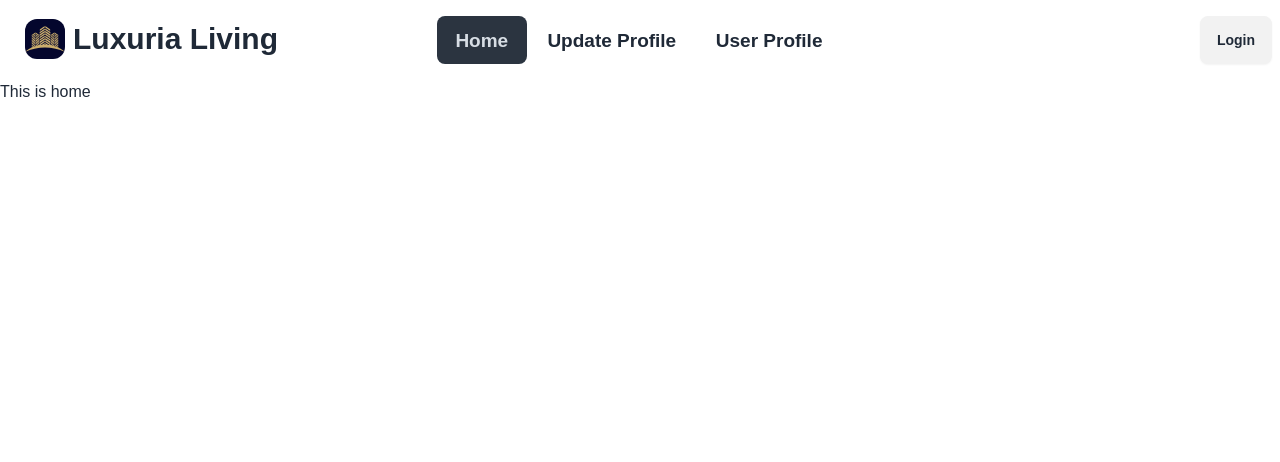
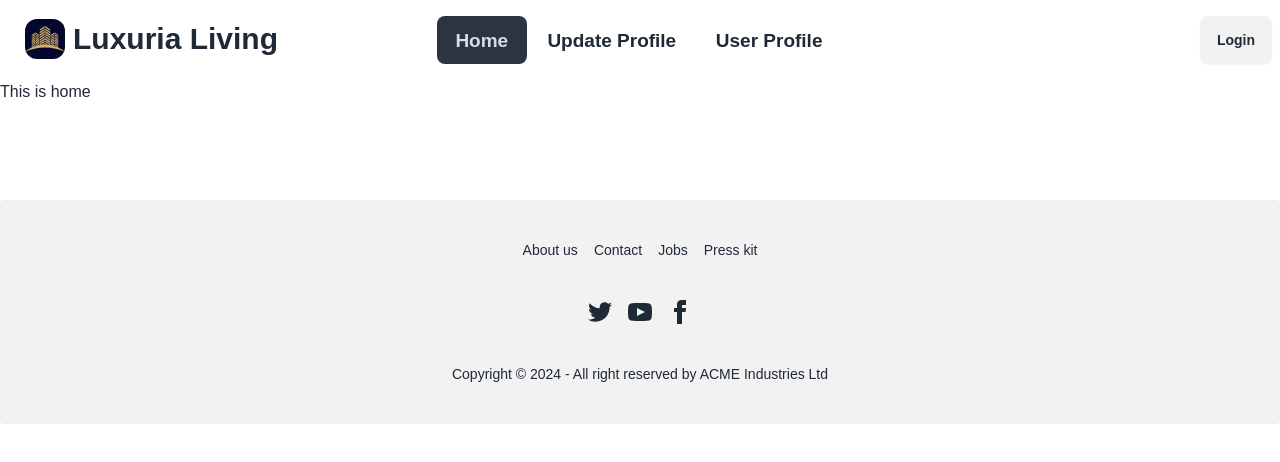
Before and after one commit to tisabbir/luxuria-living, a React (Vite) app: page / in a window 1280 px wide. Shown: the top 462 px of the page. Built offline with nearby package versions, Linux system fonts and the light colour scheme; a web font is replaced by a local one.

Commit message:
router setup done

```diff
--- a/src/components/LogIn.jsx
+++ b/src/components/LogIn.jsx
@@ -5,7 +5,7 @@
 const LogIn = () => {
     return (
         <div>
-            <Nav />
+
 
             <div className="w-full mx-auto mt-12 max-w-md p-4 rounded-md shadow sm:p-8 bg-[#C6AC8E] text-white">
 	<h2 className="mb-3 text-3xl font-semibold text-center">Login to your account</h2>
--- a/src/components/Register.jsx
+++ b/src/components/Register.jsx
@@ -5,7 +5,7 @@
 const Register = () => {
     return (
         <div>
-            <Nav />
+
             <div className="w-full mx-auto mt-12 max-w-md p-4 rounded-md shadow sm:p-8 bg-[#C6AC8E] text-white">
 
             <h2 className="mb-3 text-3xl font-semibold text-center">Register Account</h2>
--- /dev/null
+++ b/src/pages/Footer.jsx
@@ -0,0 +1,28 @@
+
+
+const Footer = () => {
+    return (
+        <div className="mt-24">
+            <footer className="footer footer-center p-10 bg-base-200 text-base-content rounded">
+  <nav className="grid grid-flow-col gap-4">
+    <a className="link link-hover">About us</a>
+    <a className="link link-hover">Contact</a>
+    <a className="link link-hover">Jobs</a>
+    <a className="link link-hover">Press kit</a>
+  </nav>
+  <nav>
+    <div className="grid grid-flow-col gap-4">
+      <a><svg xmlns="http://www.w3.org/2000/svg" width="24" height="24" viewBox="0 0 24 24" className="fill-current"><path d="M24 4.557c-.883.392-1.832.656-2.828.775 1.017-.609 1.798-1.574 2.165-2.724-.951.564-2.005.974-3.127 1.195-.897-.957-2.178-1.555-3.594-1.555-3.179 0-5.515 2.966-4.797 6.045-4.091-.205-7.719-2.165-10.148-5.144-1.29 2.213-.669 5.108 1.523 6.574-.806-.026-1.566-.247-2.229-.616-.054 2.281 1.581 4.415 3.949 4.89-.693.188-1.452.232-2.224.084.626 1.956 2.444 3.379 4.6 3.419-2.07 1.623-4.678 2.348-7.29 2.04 2.179 1.397 4.768 2.212 7.548 2.212 9.142 0 14.307-7.721 13.995-14.646.962-.695 1.797-1.562 2.457-2.549z"></path></svg></a>
+      <a><svg xmlns="http://www.w3.org/2000/svg" width="24" height="24" viewBox="0 0 24 24" className="fill-current"><path d="M19.615 3.184c-3.604-.246-11.631-.245-15.23 0-3.897.266-4.356 2.62-4.385 8.816.029 6.185.484 8.549 4.385 8.816 3.6.245 11.626.246 15.23 0 3.897-.266 4.356-2.62 4.385-8.816-.029-6.185-.484-8.549-4.385-8.816zm-10.615 12.816v-8l8 3.993-8 4.007z"></path></svg></a>
+      <a><svg xmlns="http://www.w3.org/2000/svg" width="24" height="24" viewBox="0 0 24 24" className="fill-current"><path d="M9 8h-3v4h3v12h5v-12h3.642l.358-4h-4v-1.667c0-.955.192-1.333 1.115-1.333h2.885v-5h-3.808c-3.596 0-5.192 1.583-5.192 4.615v3.385z"></path></svg></a>
+    </div>
+  </nav>
+  <aside>
+    <p>Copyright © 2024 - All right reserved by ACME Industries Ltd</p>
+  </aside>
+</footer>
+        </div>
+    );
+};
+
+export default Footer;
--- a/src/pages/Home.jsx
+++ b/src/pages/Home.jsx
@@ -1,10 +1,10 @@
-import Nav from "../components/Nav";
+
 
 
 const Home = () => {
     return (
         <div>
-            <Nav />
+
             <h1>This is home</h1>
         </div>
     );
--- /dev/null
+++ b/src/pages/MainLayout.jsx
@@ -0,0 +1,16 @@
+import { Outlet } from "react-router-dom";
+import Nav from "../components/Nav";
+import Footer from "./Footer";
+
+
+const MainLayout = () => {
+    return (
+        <div>
+            <Nav />
+            <Outlet />
+            <Footer />
+        </div>
+    );
+};
+
+export default MainLayout;
--- a/src/pages/UpdateProfile.jsx
+++ b/src/pages/UpdateProfile.jsx
@@ -1,10 +1,9 @@
-import Nav from "../components/Nav";
+
 
 
 const UpdateProfile = () => {
     return (
         <div>
-            <Nav />
           this is update profile
         </div>
     );
--- a/src/pages/UserProfile.jsx
+++ b/src/pages/UserProfile.jsx
@@ -1,10 +1,9 @@
-import Nav from "../components/Nav";
+
 
 
 const UserProfile = () => {
     return (
         <div>
-            <Nav />
             User Profile
         </div>
     );
```
Also changed, not shown: src/main.jsx (+8 -0 lines).
